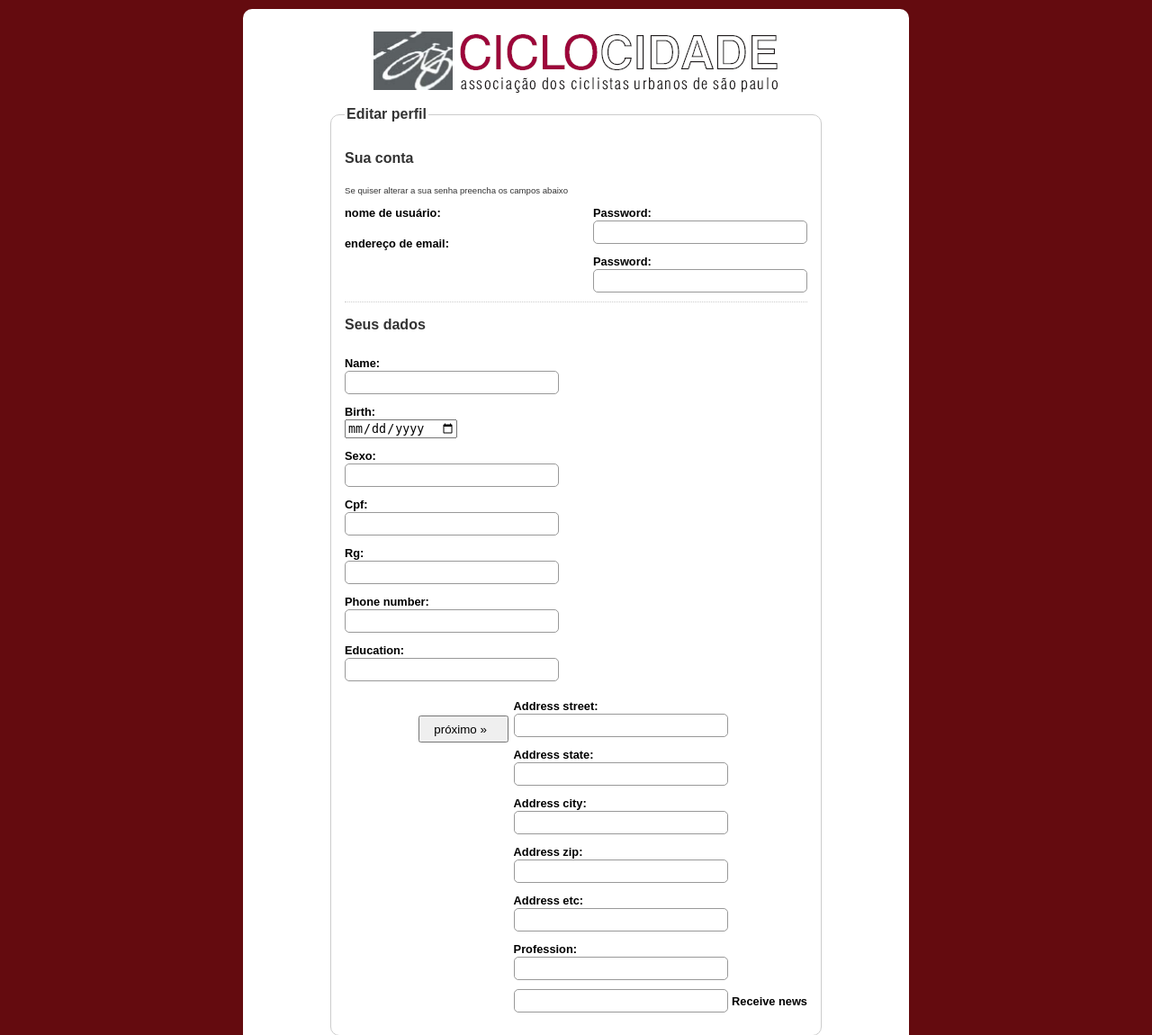
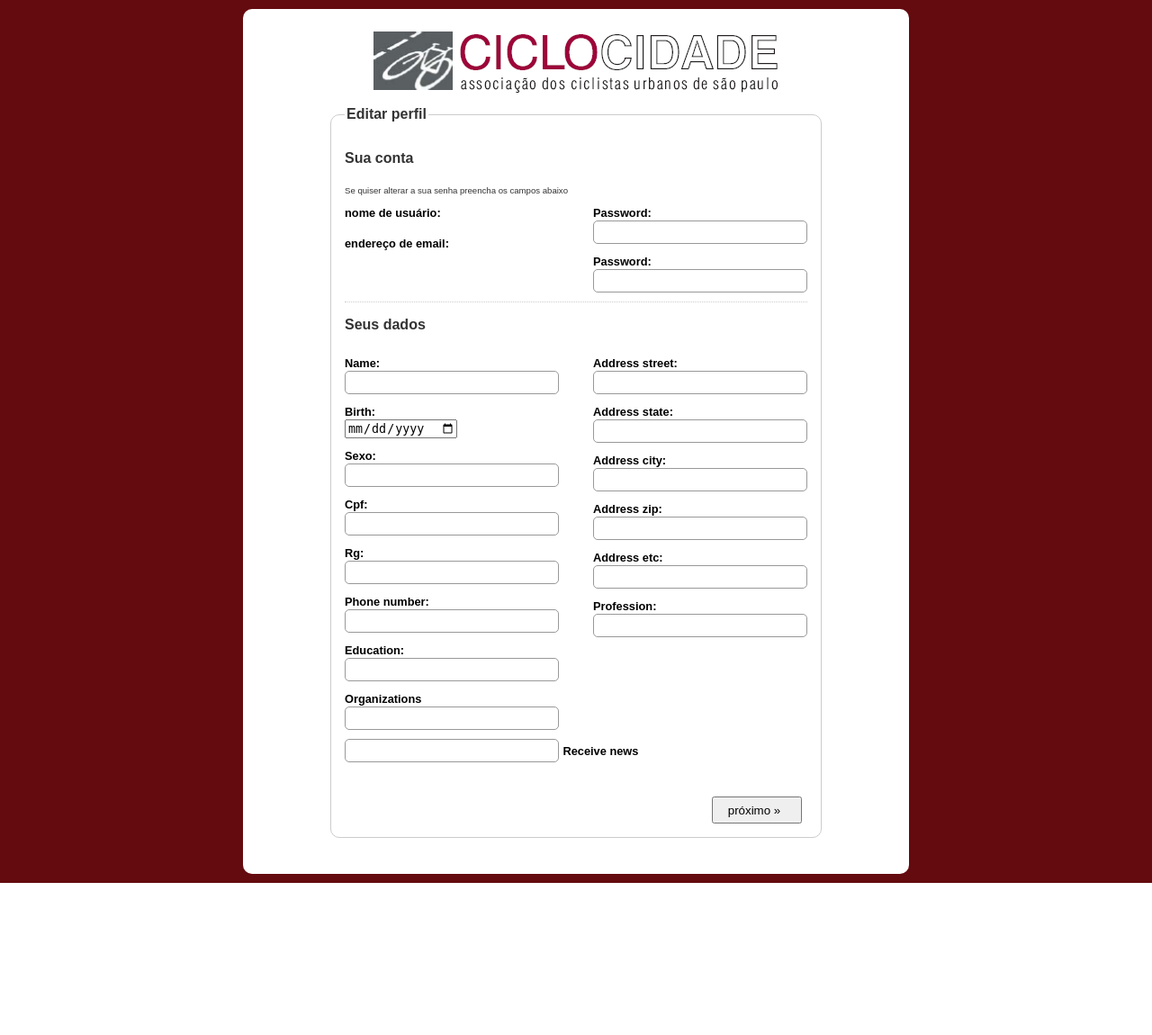
Before and after one commit to ciclocidade/andy, a Django app: template andy/cadastro/templates/profile.html in a window 1280 px wide. Shown: the top 1150 px of the page at 90% size. After the commit the page ends 981 px from the top, so only its background shows below. Run offline with Django 3.2, Linux system fonts and the light colour scheme; the template is opened without the code that fills it, so the values that code supplies are empty, except form fields; tables that the repository leaves empty hold one stand-in row (values such as "Sample post"); form fields are guessed from the names that the template uses.

Commit message:
tapa no profile e novo campo organizações

```diff
--- a/andy/cadastro/forms.py
+++ b/andy/cadastro/forms.py
@@ -17,6 +17,9 @@
     phone_number = BRPhoneNumberField(label="Telefone")
     address_zip = BRZipCodeField(label="CEP")
     cpf = BRCPFField(label="CPF")
+    receive_news = forms.BooleanField(label="Você gostaria de receber nosso boletim informativo?")
+    organizations = forms.CharField(label=u"Você participa de outras organizações? Se sim, preencha no campo abaixo: (uma por linha)",
+                                    widget=forms.Textarea(attrs={'style': 'width: 470px'}))
 
     def save(self, *args, **kwargs):
         member = super(MemberForm, self).save(*args, **kwargs)
--- a/andy/cadastro/templates/profile.html
+++ b/andy/cadastro/templates/profile.html
@@ -106,10 +106,15 @@
     {% if form.profession.errors %}<span class="form_error">{% for error in form.profession.errors %}{{ error|escape }}<br/>{% endfor %}</span>{% endif %}
     {{form.profession}}<br/>
 </div>
-<div class="container">
+</div>
+<div class="container" style="clear: both; width: 475px;">
+	<label for="id_receive_news" >{{form.organizations.label}}</label> <br />
+	{% if form.organizations.errors %}<span class="form_error">{% for error in form.organizations.errors %}{{ error|escape }}<br/>{% endfor %}</span>{% endif %}
+	{{form.organizations}} <br />
+</div>
+<div class="container" style="clear: both;">
     {% if form.receive_news.errors %}<span class="form_error">{% for error in form.receive_news.errors %}{{ error|escape }}<br/>{% endfor %}</span>{% endif %}
     {{form.receive_news}} <label for="id_receive_news" >{{form.receive_news.label}}</label> <br />
-</div>
 </div>
 <div style="float: right;">
     <label for="submit" ></label><br/>
```
Also changed, not shown: andy/cadastro/models.py (+4 -5 lines), andy/cadastro/migrations/0005_auto__add_field_member_organizations.py (added).
